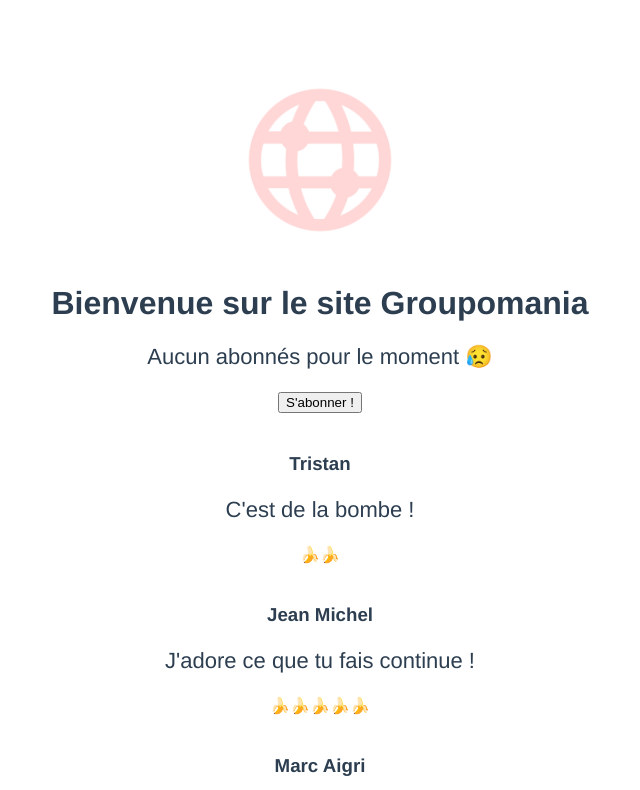
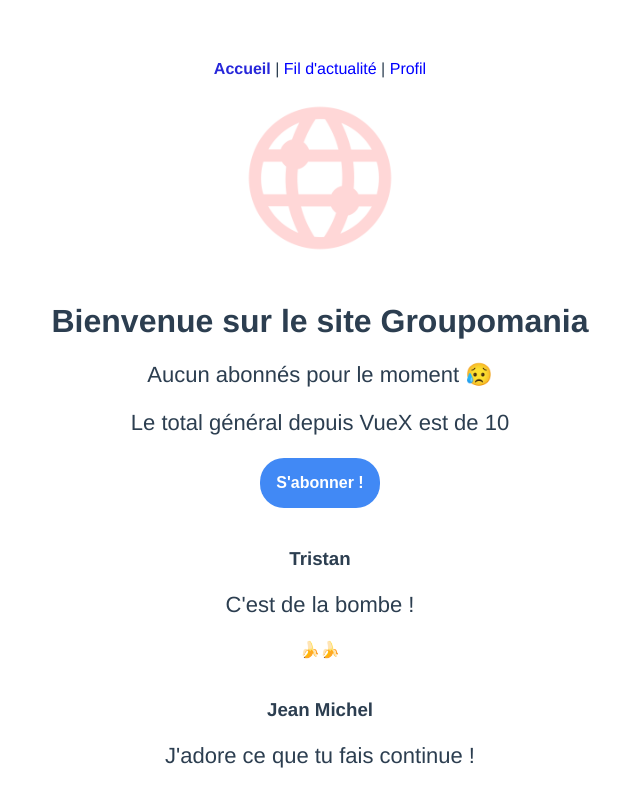
Before and after one commit to Grimmjowjag/TRISTANDAVID_7_15122021, a Vue app in the folder frontend/: page / in a window 1280 px wide. Shown: the top 790 px of the page, without its empty margins (320-960 px from the left). Built offline with nearby package versions, Linux system fonts and the light colour scheme.

Commit message:
Mise en place pages

```diff
--- a/frontend/src/App.vue
+++ b/frontend/src/App.vue
@@ -1,17 +1,21 @@
 <template>
-  <div id="app">
-    <img id="logo" alt="Vue logo" src="./assets/logo.png">
-    <HelloWorld msg="Bienvenue sur le site Groupomania"/>
+  <div>
+  <nav>
+    <router-link to="/">Accueil</router-link> |
+    <router-link to="/about">Fil d'actualité</router-link> |
+    <router-link :to="{name: 'Profile', params: {name: 'Vous pouvez modifier votre profil'}}">Profil</router-link>
+  </nav>
+  <router-view/>
   </div>
 </template>
 
 <script>
-import HelloWorld from './components/HelloWorld.vue'
+import Accueil from './components/Accueil.vue'
 
 export default {
   name: 'App',
   components: {
-    HelloWorld
+    Accueil
   }
 }
 </script>
@@ -26,6 +30,20 @@
   margin-top: 60px;
 }
 
+/* nav a {
+  font-size: 1.5em;
+} */
+
+a {
+  text-decoration: none;
+  color: blue;
+}
+
+.router-link-active {
+  font-weight: bold;
+  color: rgb(39, 39, 218);
+}
+
 #logo {
   width: 200px
 }
--- a/frontend/src/components/HelloWorld.vue
+++ b/frontend/src/components/Accueil.vue
@@ -4,6 +4,7 @@
     <p v-if="abonnes == 0">Aucun abonnés pour le moment 😥</p>
     <p v-else-if="abonnes == 1">Une personne s'est abonnée, c'est super ! 💪</p>
     <p v-else>{{abonnes}} personnes se sont abonnées 🔥</p>
+    <p>Le total général depuis VueX est de {{ abonnesGeneral }}</p>
     <button @click="subscribe()">S'abonner !</button>
     <div class="comment" v-for="(comment, idx) in comments" v-bind:key="idx">
       <h3>{{comment.nom}}</h3>
@@ -18,9 +19,14 @@
 
 <script>
 export default {
-  name: 'HelloWorld',
+  name: 'Accueil',
   props: {
     msg: String
+  },
+  computed: {
+    abonnesGeneral(){
+      return this.$store.state.abonnesFromVueX
+    }
   },
   data: function () {
     return {
@@ -69,4 +75,15 @@
   font-size: 22px
 }
 
+button {
+  background-color: #4189f5;
+  color: white;
+  font-weight: bold;
+  padding: 1em;
+  border: none;
+  border-radius: 1.5em;
+  font-size: 1em;
+  cursor: pointer;
+}
+
 </style>
--- a/frontend/src/router/index.js
+++ b/frontend/src/router/index.js
@@ -1,19 +1,44 @@
 import { createRouter, createWebHistory } from 'vue-router'
-import HomeView from '../views/HomeView.vue'
+import HomeView from '@/views/HomeView.vue'
+// import NotFound from '@/views/NotFound.vue'
 
 const routes = [
   {
     path: '/',
-    name: 'home',
-    component: HomeView
+    name: 'Home',
+    component: HomeView,
+    meta: {
+      title: 'Accueil'
+    }
   },
   {
     path: '/about',
-    name: 'about',
+    name: 'About',
     // route level code-splitting
     // this generates a separate chunk (about.[hash].js) for this route
     // which is lazy-loaded when the route is visited.
-    component: () => import(/* webpackChunkName: "about" */ '../views/AboutView.vue')
+    component: () => import(/* webpackChunkName: "about" */ '../views/AboutView.vue'),
+    meta: {
+      title: 'Fil actualité'
+    }
+  },
+  {
+    path: '/profile',
+    name: 'Profile',
+    component: () => import(/* webpackChunkName: "profile" */ '../views/Profile.vue'),
+    props: true,
+    meta: {
+      title: 'Profil'
+    }
+  },
+  // Route NotFound va gérer les cas où une route n'existe pas
+  {
+    path: '/:pathMatch(.*)',
+    name: 'NotFound',
+    component: () => import(/* webpackChunkName: "NotFound" */ '../views/NotFoundView.vue'),
+    meta: {
+      title: '404 Not Found'
+    }
   }
 ]
 
@@ -22,4 +47,8 @@
   routes
 })
 
+router.afterEach((to) => {
+  document.title = to.meta.title
+})
+
 export default router
--- a/frontend/src/store/index.js
+++ b/frontend/src/store/index.js
@@ -2,6 +2,7 @@
 
 export default createStore({
   state: {
+    abonnesFromVueX: 10
   },
   getters: {
   },
--- a/frontend/src/views/AboutView.vue
+++ b/frontend/src/views/AboutView.vue
@@ -1,5 +1,3 @@
 <template>
-  <div class="about">
-    <h1>This is an about page</h1>
-  </div>
+    <h1>Posts des abonnés</h1>
 </template>
--- a/frontend/src/views/HomeView.vue
+++ b/frontend/src/views/HomeView.vue
@@ -1,18 +1,18 @@
 <template>
   <div class="home">
-    <img alt="Vue logo" src="../assets/logo.png">
-    <HelloWorld msg="Welcome to Your Vue.js App"/>
+    <img id="logo" alt="Vue logo" src="../assets/logo.png">
+    <Accueil msg="Bienvenue sur le site Groupomania"/>
   </div>
 </template>
 
 <script>
 // @ is an alias to /src
-import HelloWorld from '@/components/HelloWorld.vue'
+import Accueil from '@/components/Accueil.vue'
 
 export default {
   name: 'HomeView',
   components: {
-    HelloWorld
+    Accueil
   }
 }
 </script>
--- /dev/null
+++ b/frontend/src/views/NotFoundView.vue
@@ -0,0 +1,3 @@
+<template>
+    <h1>Bonjour, vous vous êtes sûrement perdus !</h1>
+</template>
--- /dev/null
+++ b/frontend/src/views/Profile.vue
@@ -0,0 +1,11 @@
+<template>
+    <h1>Page de profil</h1>
+    <!-- <p>{{name}}</p> -->
+</template>
+
+<script>
+export default {
+    name: 'Profile',
+    props: ['name'],
+}
+</script>
```
Also changed, not shown: 1 other file (tests, documents, lock files or other folders).
